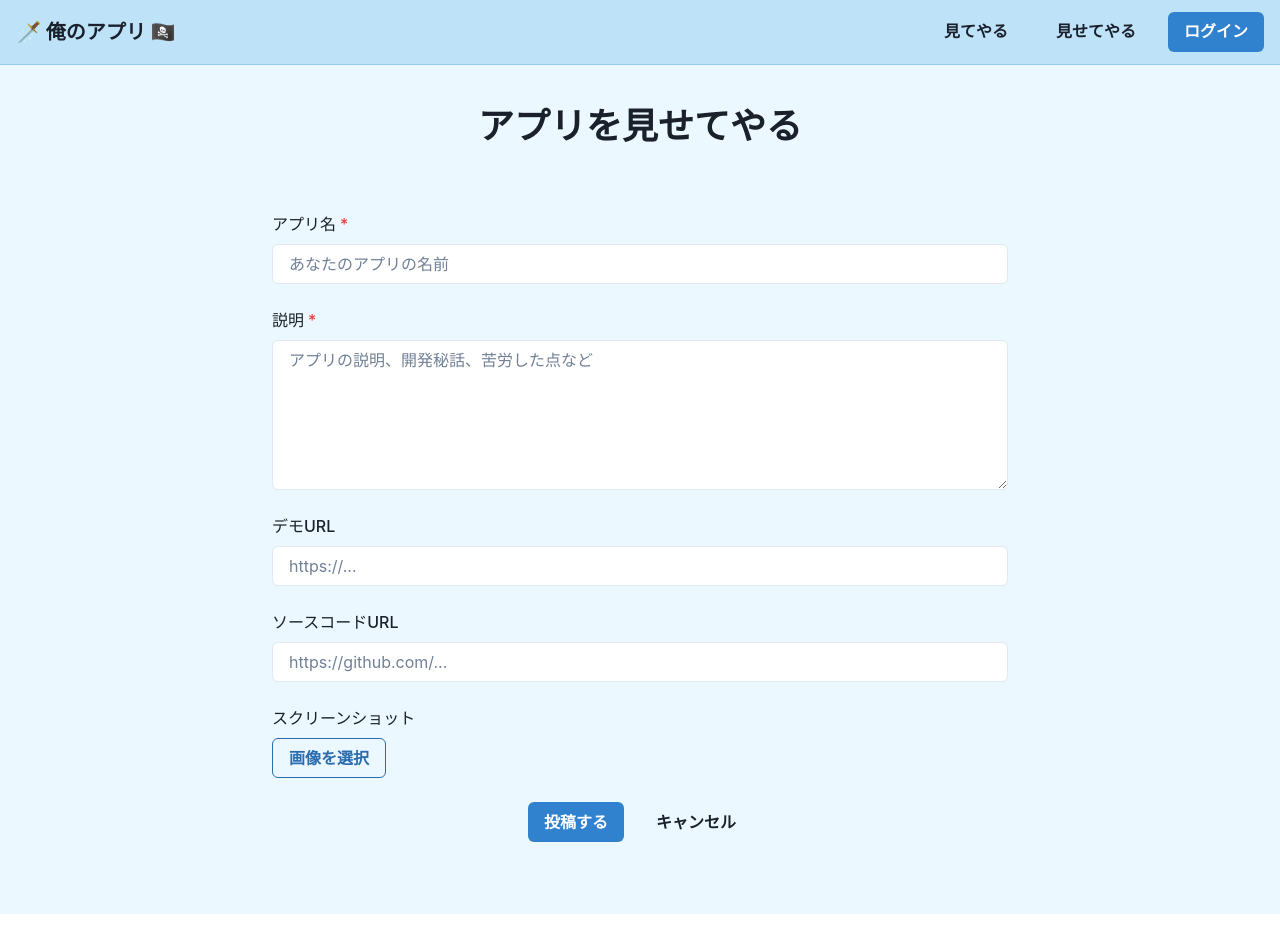
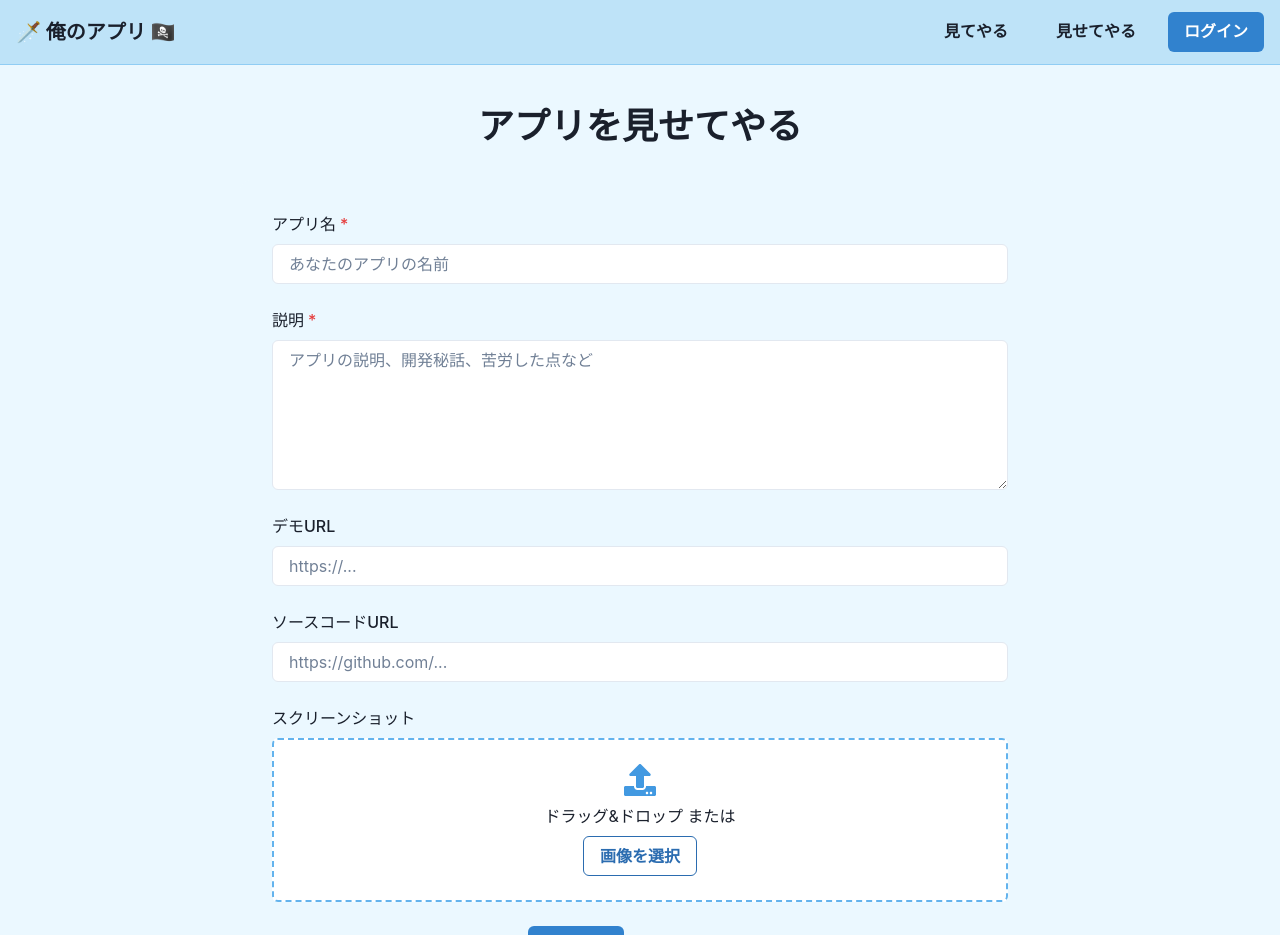
Before and after one commit to kenio12/MakeAndShowApp, a Next.js app in the folder frontend/: page /post_app in a window 1280 px wide. Shown: the top 935 px of the page. Before the commit the page ends 914 px from the top, so only its background shows below. Built offline with nearby package versions, Linux system fonts and the light colour scheme.

Commit message:
いい感じ

```diff
--- a/frontend/src/app/post_app/page.tsx
+++ b/frontend/src/app/post_app/page.tsx
@@ -1,10 +1,11 @@
 'use client'
 
 import React, { useState, useRef } from 'react'
-import { Box, Container, Heading, VStack, FormControl, FormLabel, Input, Textarea, Button, useToast, SimpleGrid, Image, IconButton } from '@chakra-ui/react'
+import { Box, Container, Heading, VStack, FormControl, FormLabel, Input, Textarea, Button, useToast, SimpleGrid, Image, IconButton, Text, Icon } from '@chakra-ui/react'
 import Link from 'next/link'
 import { CloseIcon } from '@chakra-ui/icons'
 import { useRouter } from 'next/navigation';
+import { FaUpload } from 'react-icons/fa'
 
 interface AppFormData {
   name: string;
@@ -252,13 +253,52 @@ export default function PostAppPage() {
                   display="none"
                   ref={fileInputRef}
                 />
+
+                <Box
+                  bg="white"
+                  p={6}
+                  borderRadius="md"
+                  borderWidth="2px"
+                  borderStyle="dashed"
+                  borderColor="blue.300"
+                  textAlign="center"
+                  onDragOver={(e) => {
+                    e.preventDefault()
+                    e.stopPropagation()
+                  }}
+                  onDrop={(e) => {
+                    e.preventDefault()
+                    e.stopPropagation()
+                    const files = Array.from(e.dataTransfer.files)
+                    if (files.some(file => !file.type.startsWith('image/'))) {
+                      toast({
+                        title: "エラー",
+                        description: "画像ファイルのみアップロードできます",
+                        status: "error",
+                        duration: 3000,
+                        isClosable: true,
+                      })
+                      return
+                    }
+                    const event = { target: { files: e.dataTransfer.files } } as unknown as React.ChangeEvent<HTMLInputElement>
+                    handleFileChange(event)
+                  }}
+                >
+                  <VStack spacing={2}>
+                    <Icon as={FaUpload} w={8} h={8} color="blue.400" />
+                    <Text>
+                      ドラッグ&ドロップ または
+                    </Text>
                     <Button
                       onClick={() => fileInputRef.current?.click()}
                       colorScheme="blue"
                       variant="outline"
+                      bg="white"
                     >
                       画像を選択
                     </Button>
+                  </VStack>
+                </Box>
 
                 {/* プレビュー表示 */}
                 {previews.length > 0 && (
--- a/frontend/src/app/show_app/page.tsx
+++ b/frontend/src/app/show_app/page.tsx
@@ -63,7 +63,7 @@ export default function ShowAppPage() {
       <Container maxW="container.xl">
         <VStack spacing={8} align="stretch">
           <Heading as="h1" size="xl" mb={6}>
-            あぷり達
+            アプリ集
           </Heading>
 
           <Box w="full" maxW="600px" mx="auto">
```
Lines whose indentation alone changed are shown as unchanged.
